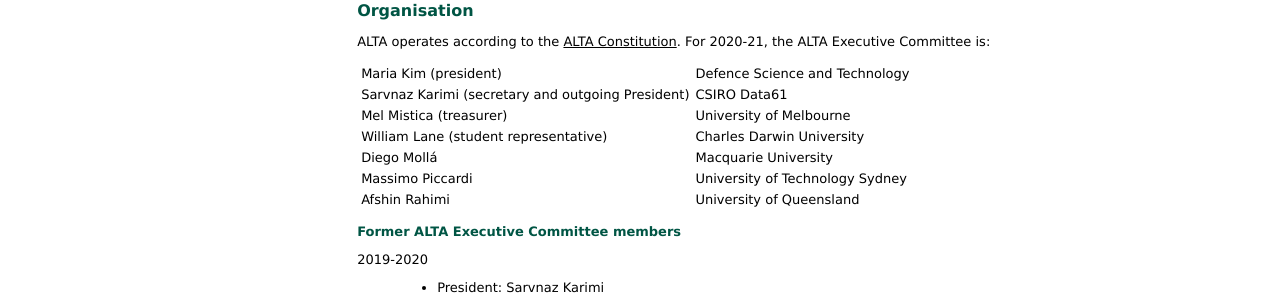
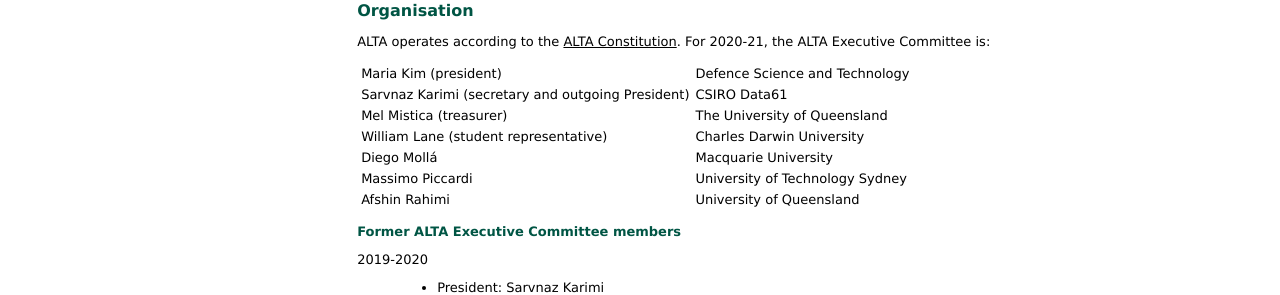
Before and after one commit to altaexec/alta-website, a Jekyll site: the page built from about/index.html, in a window 1280 px wide. Shown: the part 590-885 px from the top of the page. Built offline with Jekyll 4.4.1, drawn with Linux system fonts in a browser that asks for light colours.

Commit message:
change Mel's affiliation

```diff
--- a/about/index.html
+++ b/about/index.html
@@ -57,7 +57,7 @@
             <td valign="top">Mel Mistica (treasurer)<br>
 
             </td>
-            <td valign="top">University of Melbourne<br>
+            <td valign="top">The University of Queensland<br>
             </td>
           </tr>
           <tr>
```
